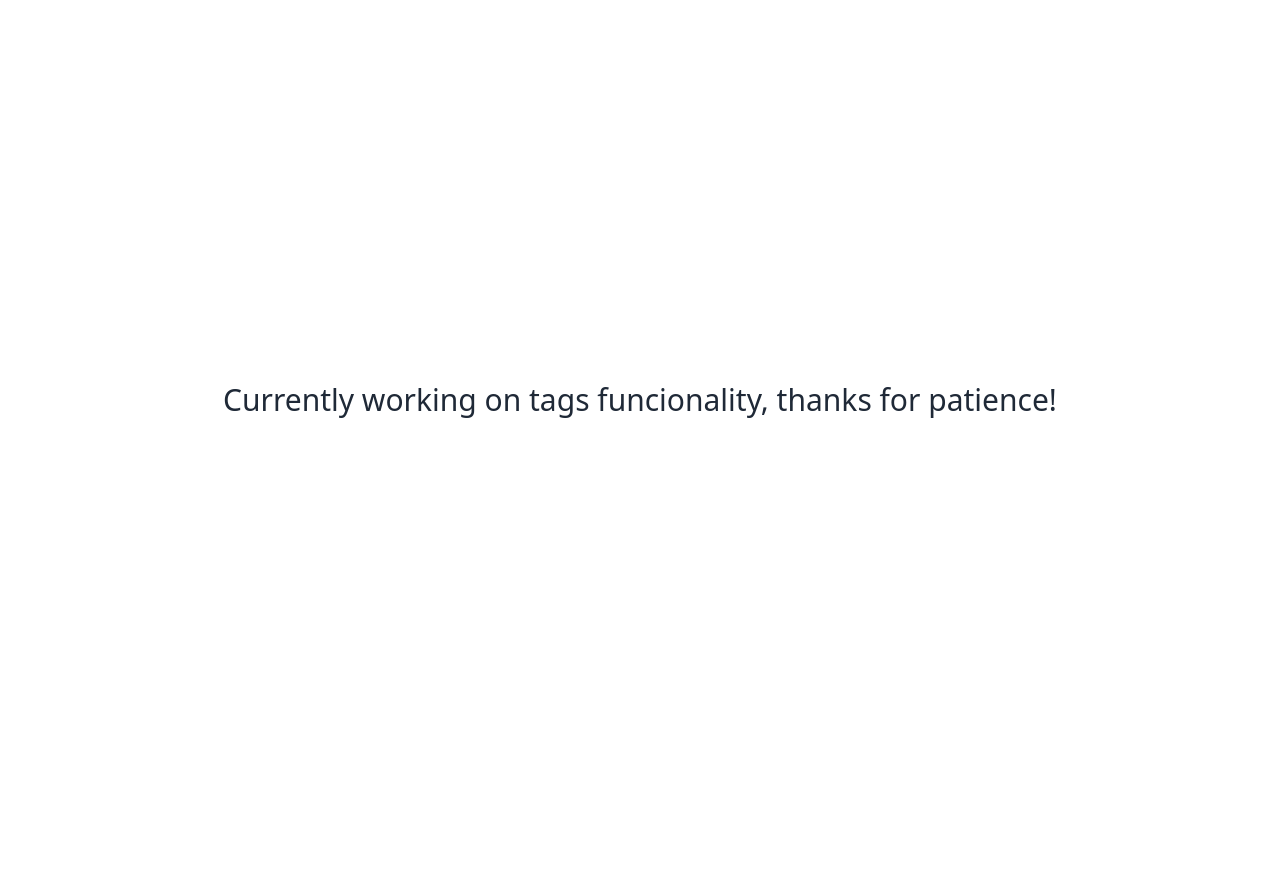
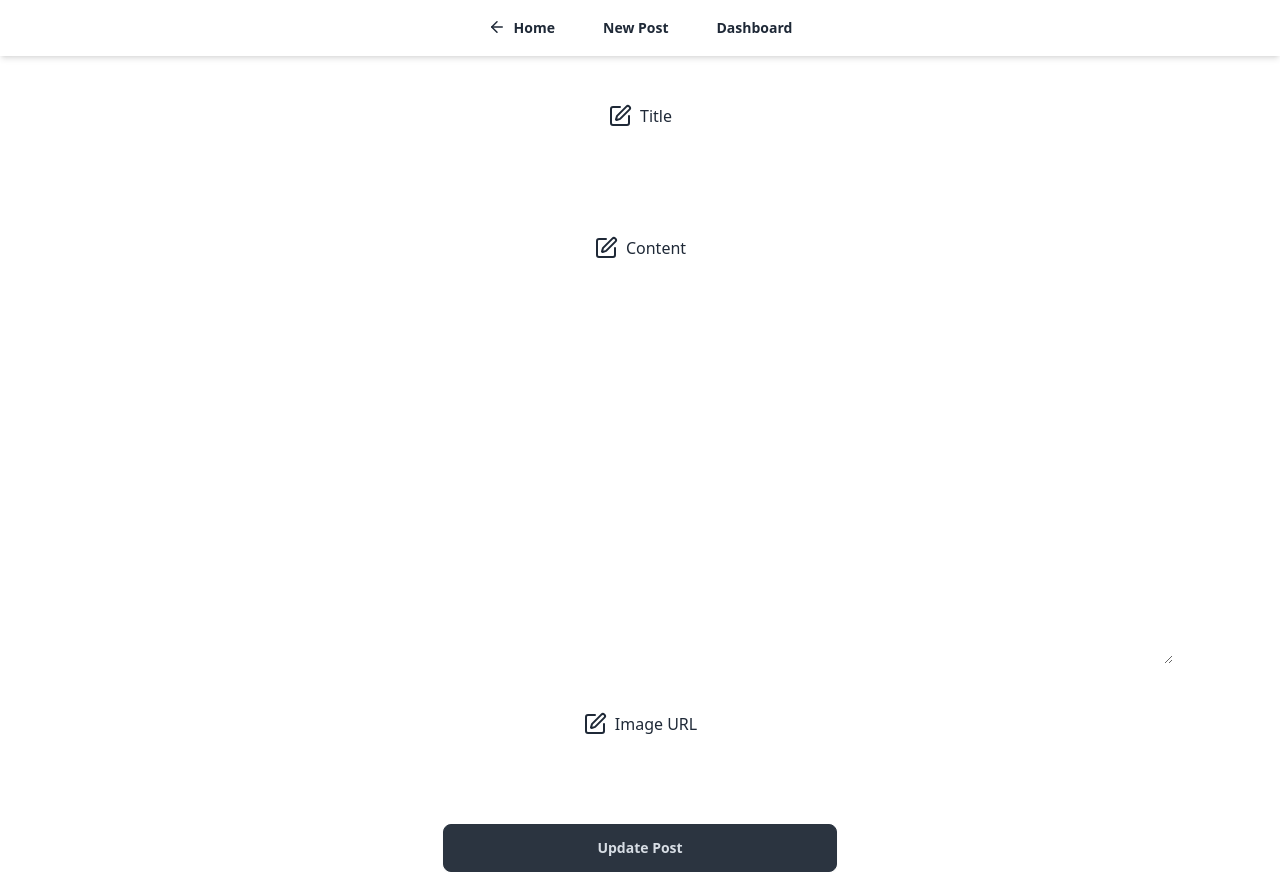
Before and after one commit to Nemanja0033/personal-blog, a Next.js app: page /admin/blog/edit/1 in a window 1280 px wide. Before the commit this address had no page. Before the commit the page ends 800 px from the top, so only its background shows below. Built offline with nearby package versions, Linux system fonts and the light colour scheme; no server answers; the database is empty.

Commit message:
FEAT:: Edit funcionality implemented

```diff
--- /dev/null
+++ b/src/app/admin/blog/edit/[id]/page.tsx
@@ -0,0 +1,91 @@
+"use client" //use this when your component is client-side
+import { db } from "@/lib/firebaseconfig";
+import { PostType } from "@/lib/validations";
+import { collection, query, where, getDocs, doc, updateDoc } from "firebase/firestore";
+import { EditIcon } from "lucide-react";
+import { useParams } from "next/navigation";
+import { useEffect, useState } from "react";
+
+export default function EditPost(){
+  // This is just temporary solution, avoid using multiple states in component
+    const [postData, setPostData] = useState<any>([]);
+    const [title, setTitle] = useState("");
+    const [content, setContent] = useState("");
+    const [imgUrl, setImgUrl] = useState("");
+    const [loading, setLoading] = useState(true);
+
+    const { id } = useParams();
+
+    useEffect(() => {
+        fetchPost(id);
+    }, []);
+
+    async function fetchPost(id: any) {
+        try{
+          const postRef = collection(db, "posts");
+          const q = query(postRef, where("blogID", "==", id));
+          const snapshot = await getDocs(q);
+          const post: PostType | undefined = snapshot.docs.map((doc) => ({ ...doc.data(), id: doc.id }))[0] as unknown as PostType;
+          setPostData(post)
+          setLoading(false);
+        }
+        catch(err){
+          console.log(err);
+          return [];
+        }
+      }
+
+      async function updatePost(id: string) {
+        try {
+          if(!title || !content || !imgUrl){
+            alert('Please dont leave fields empty!')
+            return;
+          }
+          else{
+            const postRef = doc(db, 'posts', id);
+            await updateDoc(postRef, {
+            title: title,
+            content: content,
+            imgUrl: imgUrl
+          });
+
+          await fetchPost(id);
+          alert("Post updated!");
+          setLoading(false);
+          }
+        } catch (err) {
+          console.log(err);
+          alert("Error while updating post!");
+        }
+      }
+
+    if(loading){
+      return(
+        <div className="flex justify-center items-center h-screen">
+          <span className="loading loading-spinner loading-md"></span>
+        </div>
+      )
+    }
+
+    return(
+        <div className="w-full h-screen flex justify-center p-12">
+            <div className="gird w-full place-items-center">
+                <div className="grid place-items-center gap-5 w-full items-center">
+                  <label className="flex items-center gap-2" htmlFor="title"><EditIcon /> Title</label>
+                  <input name="title" className="h-10 w-[90%] px-3" type="text" defaultValue={postData?.title} onChange={(e) => setTitle(e.target.value)} />
+                </div>
+                <div className="grid place-items-center gap-5 w-full items-center mt-12">
+                  <label className="flex items-center gap-2" htmlFor="title"><EditIcon /> Content</label>
+                  <textarea name="title" className="h-96 w-[90%] px-3"  defaultValue={postData?.content} onChange={(e) => setContent(e.target.value)} />
+                </div>
+                <div className="grid place-items-center w-full items-center mt-12">
+                  <label htmlFor="img" className="flex items-center gap-2"><EditIcon /> Image URL</label>
+                  <input type="text" name="img" className="h-10 w-[90%] px-3" defaultValue={postData?.imgUrl} onChange={(e) => setImgUrl(e.target.value)} />
+                </div>
+                <div className="grid place-items-center w-full items-center mt-12">
+                  <button onClick={() => updatePost(postData?.id)} className="btn btn-neutral px-3 w-1/3">Update Post</button>
+                </div>
+            </div>
+        </div>
+    )
+}
--- a/src/app/admin/blog/page.tsx
+++ b/src/app/admin/blog/page.tsx
@@ -2,7 +2,8 @@
 import { db } from "@/lib/firebaseconfig";
 import { PostSchema } from "@/lib/validations";
 import { collection, deleteDoc, doc, getDocs, orderBy, query, updateDoc, where } from "firebase/firestore";
-import { Edit, Star, StarOff, Trash } from "lucide-react";
+import { Edit, EditIcon, Star, StarOff, Trash } from "lucide-react";
+import Link from "next/link";
 import { useEffect, useState } from "react";
 
 export default function BlogList(){
@@ -93,8 +94,9 @@ export default function BlogList(){
             <div className="flex justify-between items-center mb-2 ml-6 mt-3">
               <span className="text-xl font-semibold">{post.title}</span>
               <div className="flex gap-2 mr-6">
-                <button onClick={() => deletePost(post.blogID)} className="btn btn-sm bg-red-400"><Trash /></button>
-                {post.feautured === false ? <button className="bg-green-400 btn btn-sm text-white" onClick={() => setFeauturedPost(post.blogID)}><Star /></button> : <button onClick={() => removeFeauturedPost(post.blogID)} className="btn btn-sm bg-red-400"><StarOff /></button>}
+                <button onClick={() => deletePost(post.blogID)} className="btn btn-sm bg-red-400 text-white"><Trash /></button>
+                <Link href={`/admin/blog/edit/${post.blogID}`} className="bg-blue-400 btn btn-sm text-white"><EditIcon /></Link>
+                {post.feautured === false ? <button className="bg-green-400 btn btn-sm text-white" onClick={() => setFeauturedPost(post.blogID)}><Star /></button> : <button onClick={() => removeFeauturedPost(post.blogID)} className="btn btn-sm bg-red-400 text-white"><StarOff /></button>}
               </div>
             </div>
             <div className="flex justify-between font-sans ml-6 mr-6">
--- a/src/app/not-found.tsx
+++ b/src/app/not-found.tsx
@@ -1,7 +1,11 @@
+import { ArrowLeft } from "lucide-react";
+import Link from "next/link";
+
 export default function NotFound(){
     return(
-        <div className="w-full h-screen flex justify-center items-center">
-            <h1 className="text-3xl">Currently working on tags funcionality, thanks for patience!</h1>
+        <div className="w-full h-screen grid place-items-center items-center">
+            <h1 className="text-3xl">Opps looks like this page dont exist. . .</h1>
+            <Link className="btn btn-md" href={'/'}>Back to home <ArrowLeft /></Link>
         </div>
     )
 }
--- a/src/lib/firebaseconfig.ts
+++ b/src/lib/firebaseconfig.ts
@@ -4,12 +4,12 @@ import { getFirestore } from "firebase/firestore";
 
 // Firebase configuration
 const firebaseConfig = {
-  apiKey: process.env.NEXT_PUBLIC_API_KEY,
-  authDomain: process.env.NEXT_PUBLIC_AUTH_DOMAIN,
-  projectId: process.env.NEXT_PUBLIC_PROJECT_ID,
-  storageBucket: process.env.NEXT_PUBLIC_STORAGE_BUCKET,
-  messagingSenderId: process.env.NEXT_PUBLIC_MESSAGING_SENDER_ID,
-  appId: process.env.NEXT_PUBLIC_APP_ID,
+  apiKey: "AIzaSyCRMItcqW8_YWSCAIoNhwlAXI9rQHCdecI",
+  authDomain: "blog-2eb4d.firebaseapp.com",
+  projectId: "blog-2eb4d",
+  storageBucket: "blog-2eb4d.firebasestorage.app",
+  messagingSenderId: "229627650553",
+  appId: "1:229627650553:web:1b79a84bd068f3c9a59d28"
 };
 
 // Initialize Firebase
--- a/src/middleware.ts
+++ b/src/middleware.ts
@@ -19,8 +19,8 @@ async function isAuthenticated(req: NextRequest) {
     .split(":")
 
   return (
-    username === process.env.NEXT_PUBLIC_USERNAME &&
-    password === process.env.NEXT_PUBLIC_PASSWORD)
+    username === 'admin' &&
+    password === 'admin')
 }
 
 export const config = {
```
